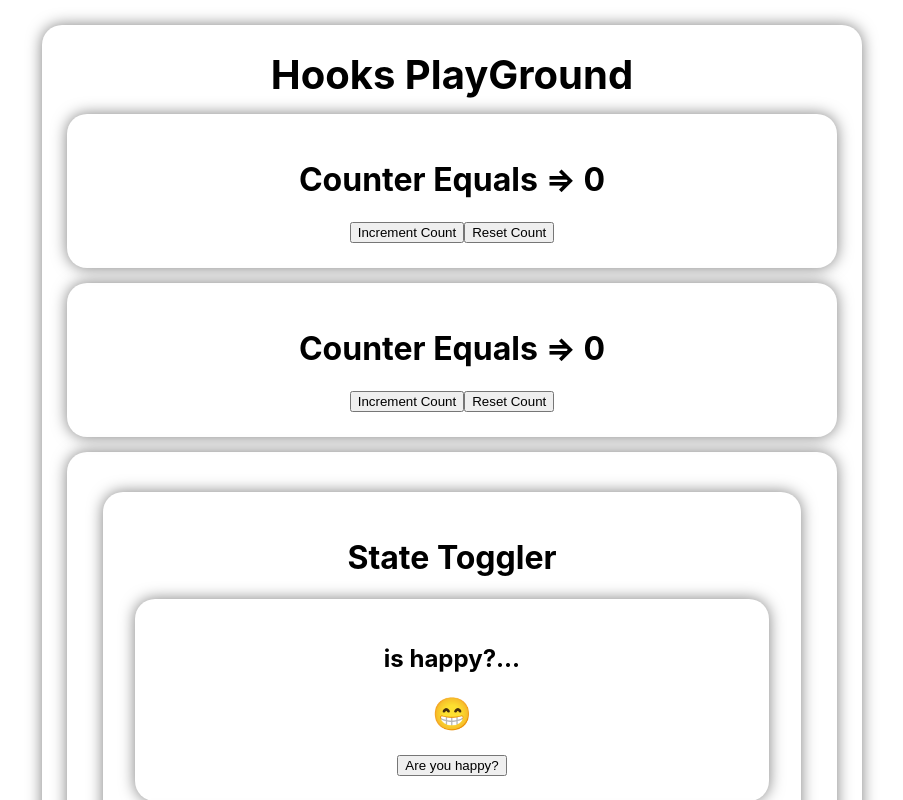
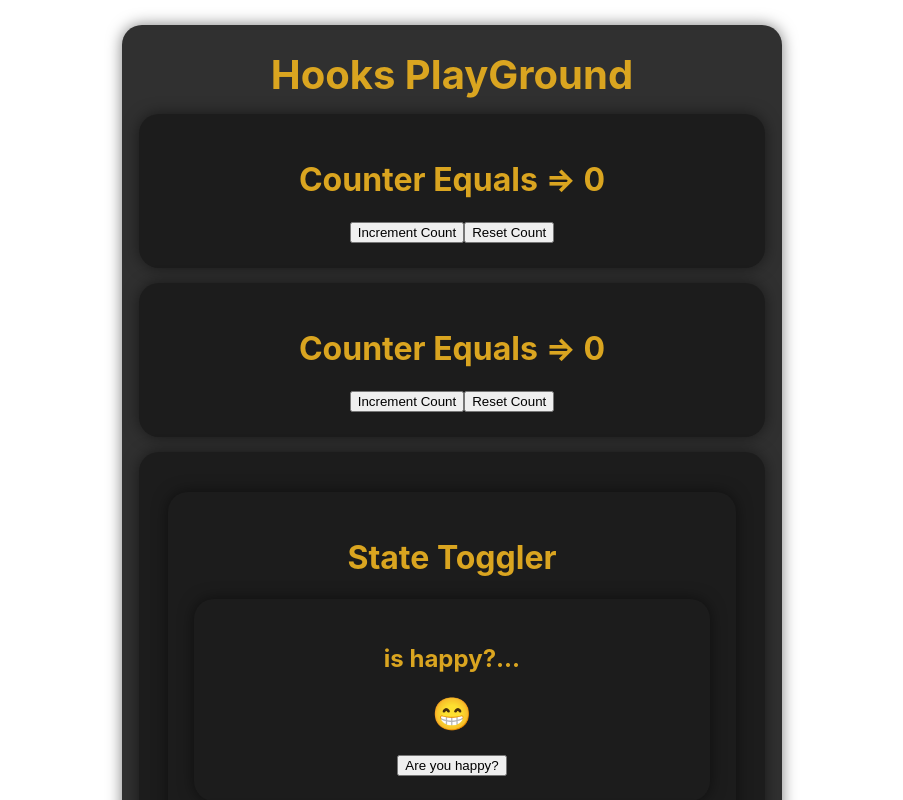
Before and after one commit to jas112/REACT-STUDY-Hooks-Playground, a React (Create React App) app: page / in a window 1280 px wide. Shown: the top 800 px of the page, without its empty margins (188-1091 px from the left). Built offline with nearby package versions, Linux system fonts and the light colour scheme; no server answers.

Commit message:
added minor styling.

```diff
--- a/src/App.css
+++ b/src/App.css
@@ -4,7 +4,10 @@
   margin: 25px auto;
   border-radius: 20px;
   box-shadow: 0px 0px 15px #00000080;
-  width:800px;
+  width:50%;
+  min-width: 450px;
+  background-color: #303030;
+  color: #daa520;
 }
 
 .App-title{
@@ -18,6 +21,8 @@
   border-radius: 20px;
   box-shadow: 0px 0px 15px #00000080;
   width:90%;
+  background-color: #1c1c1c;
+  color: #daa520;
 }
 
 .App-logo {
--- a/src/components/starWarsFilms/StarWarsFilms.js
+++ b/src/components/starWarsFilms/StarWarsFilms.js
@@ -7,12 +7,9 @@ function StarWarsFilms() {
 
     useEffect(() => {
         async function fetchSWData() {
-        // You can await here
-        const response = await axios.get(`https://swapi.dev/api/films/${filmId}/`);
-        console.log(response.data);
-
-        setSWFilmData(response.data);
-        // ...
+            const response = await axios.get(`https://swapi.dev/api/films/${filmId}/`);
+            console.log(response.data);
+            setSWFilmData(response.data);
         }
         fetchSWData();
     }, [filmId]);
@@ -30,13 +27,15 @@ function StarWarsFilms() {
                     <option value='4'>Star Wars 4</option>
                     <option value='5'>Star Wars 5</option>
                     <option value='6'>Star Wars 6</option>
-                    <option value='7'>Star Wars 7</option>
                 </select>
             </div>
             <div className='StarWarsFilms-console-display App-module'>
                 <h1>
-
+                    {swFilmData.title}
                 </h1>
+                <p style={{textAlign: 'left'}}>
+                    {swFilmData.opening_crawl}
+                </p>
             </div>
         </div>
     </div>
```
